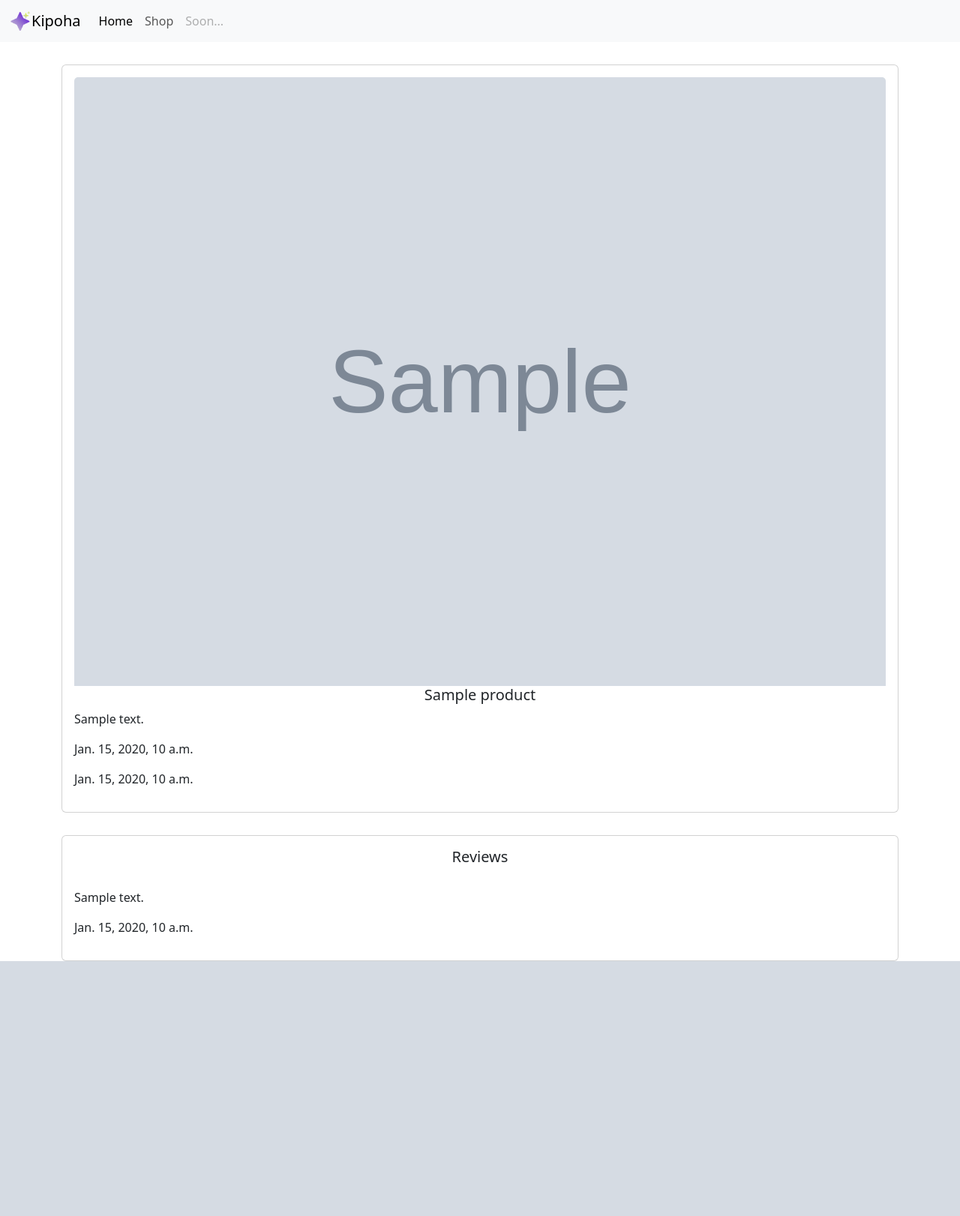
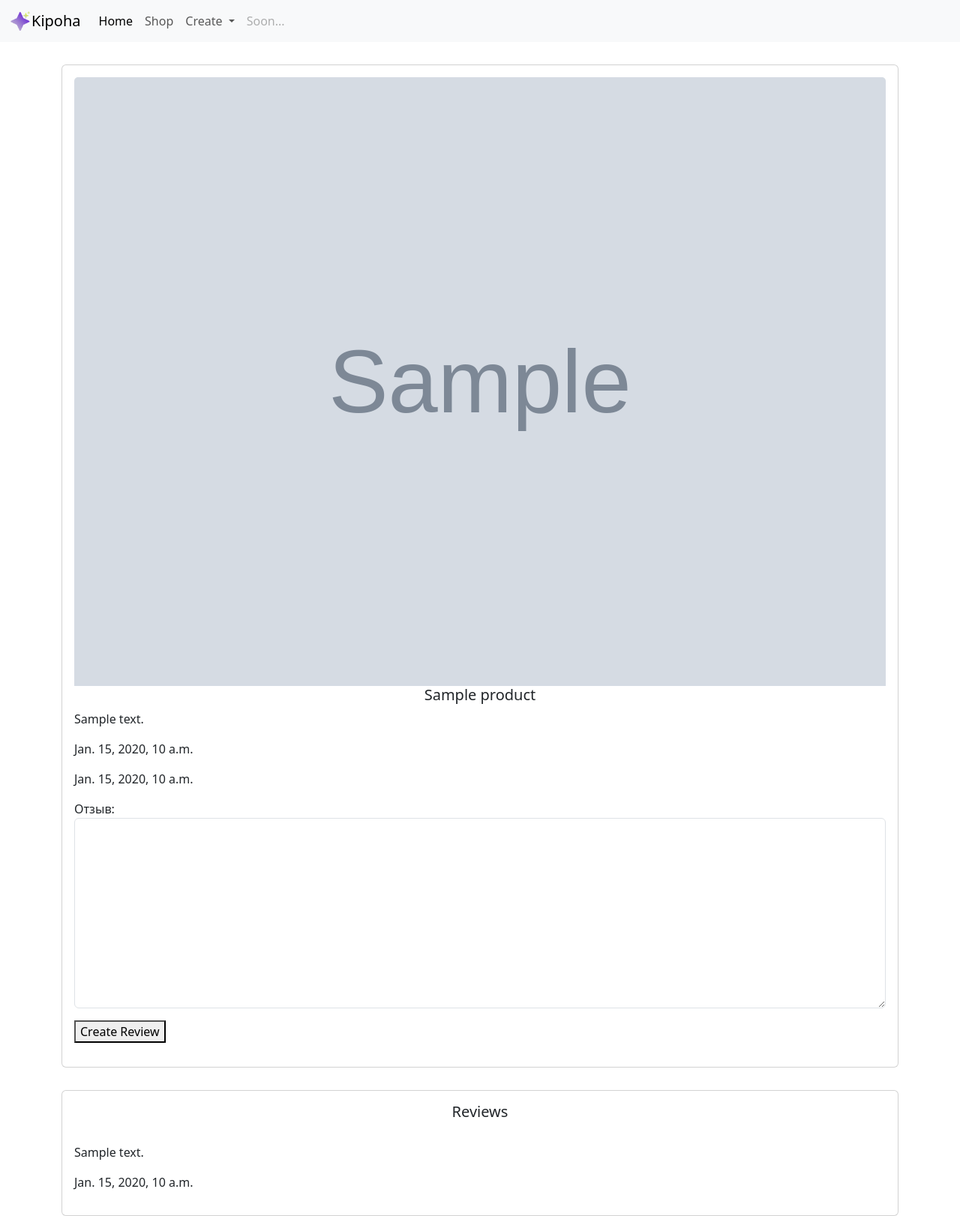
Before and after one commit to kipoha/backend_web_lesson, a Django app: page /categories/1/products/1/ in a window 1280 px wide. Shown: the whole page at 75% size. Before the commit the page ends 1282 px from the top, so only its background shows below. Run offline with Django 5.2, Linux system fonts and the light colour scheme; tables that the repository leaves empty hold one stand-in row (values such as "Sample post"); grey boxes marked "Sample" are stand-in pictures.

Commit message:
add form

```diff
--- /dev/null
+++ b/product/forms.py
@@ -0,0 +1,45 @@
+from typing import Any
+from django import forms
+from product.models import Category, Product, Review
+
+class CategoryForm(forms.ModelForm):
+    class Meta:
+        model = Category
+        fields = '__all__'
+
+        labels = {
+            'category_name': 'Имя категории',
+            'description': 'Описание',
+        }
+
+
+    def clean(self):
+        cleaned_data = super().clean()
+        return cleaned_data
+
+class ProductForm(forms.ModelForm):
+    class Meta:
+        model = Product
+        fields = '__all__'
+
+        labels = {
+            'product_name': 'Имя',
+            'description': 'Описание',
+            'image': 'Изображение',
+        }
+
+
+    def clean(self):
+        cleaned_data = super().clean()
+        return cleaned_data
+
+class ReviewForm(forms.ModelForm):
+    class Meta:
+        model = Review
+        fields = ['text']
+        labels = {
+            'text': 'Отзыв'
+        }
+        widgets = {
+            'text': forms.Textarea(attrs={'class': 'form-control'})
+        }
--- a/product/views.py
+++ b/product/views.py
@@ -1,7 +1,8 @@
-from django.shortcuts import render
+from django.shortcuts import render, redirect
 from django.http import HttpResponse
 import datetime
 from product.models import Product, Category, Review
+from product.forms import CategoryForm, ProductForm, ReviewForm
 
 # def hello(request):
 #     return HttpResponse('Hello! Its my project')
@@ -37,7 +38,61 @@ def category_view(request):
 def detail_product_view(request, category_id, product_id):
     if request.method == 'GET':
         try:
+            form = ReviewForm()
             product = Product.objects.get(id=product_id)
-            return render(request, 'products/detail_product.html', context={'product': product})
+            return render(request, 'products/detail_product.html', context={'product': product, 'form': form})
         except:
             return render(request, 'error/404.html')
+
+def create_category(request):
+    if request.method == 'GET':
+        form = CategoryForm()
+        return render(
+            request=request,
+            template_name='create/create.html',
+            context={"form": form}
+        )
+    elif request.method == 'POST':
+        form = CategoryForm(request.POST)
+        if not form.is_valid():
+            return render(
+                request=request,
+                template_name='create/create.html',
+                context={"form": form}
+        )
+        form.save()
+        return redirect('/categories/')
+
+def create_product(request):
+    if request.method == 'GET':
+        form = ProductForm()
+        return render(
+            request=request,
+            template_name='create/create.html',
+            context={"form": form}
+        )
+    elif request.method == 'POST':
+        form = ProductForm(request.POST, request.FILES)
+        if not form.is_valid():
+            return render(
+                request=request,
+                template_name='create/create.html',
+                context={"form": form}
+        )
+        form.save()
+        category_id = form.cleaned_data['category'].id
+        return redirect(f'/categories/{category_id}/products/')
+
+def create_review(request, category_id, product_id):
+    if request.method == 'POST':
+        form = ReviewForm(request.POST)
+        if not form.is_valid():
+            return render(
+                request=request,
+                template_name='products/detail_product.html',
+                context={'form': form}
+            )
+        review = form.save(commit=False)
+        review.product_id = product_id
+        review.save()
+        return redirect(f'/categories/{category_id}/products/{product_id}/')
--- a/shop/urls.py
+++ b/shop/urls.py
@@ -16,7 +16,7 @@ Including another URLconf
 """
 from django.contrib import admin
 from django.urls import path
-from product.views import products_view, main_view, category_view, detail_product_view
+from product.views import products_view, main_view, category_view, detail_product_view, create_category, create_product, create_review
 from django.conf import settings
 from django.conf.urls.static import static
 
@@ -26,9 +26,12 @@ urlpatterns = [
     # path('current_date/', current_date),
     # path('goodby/', goodby),
     path('', main_view),
-    path('categories/<int:category_id>/products/', products_view),
+    path("categories/<int:category_id>/products/", products_view),
     path("categories/", category_view),
-    path('categories/<int:category_id>/products/<int:product_id>/', detail_product_view),
+    path("categories/<int:category_id>/products/<int:product_id>/", detail_product_view),
+    path("categories/create/", create_category),
+    path("products/create/", create_product),
+    path("categories/<int:category_id>/products/<int:product_id>/review/", create_review)
     ]
 
 urlpatterns += static(settings.MEDIA_URL, document_root=settings.MEDIA_ROOT)
--- a/templates/components/navbar.html
+++ b/templates/components/navbar.html
@@ -23,17 +23,17 @@
           <li class="nav-item">
             <a class="nav-link" href="/categories">Shop</a>
           </li>
-          {% comment %} <li class="nav-item dropdown">
+          <li class="nav-item dropdown">
             <a class="nav-link dropdown-toggle" href="#" id="navbarDropdown" role="button" data-bs-toggle="dropdown" aria-expanded="false">
-              Dropdown
+              Create
             </a>
             <ul class="dropdown-menu" aria-labelledby="navbarDropdown">
-              <li><a class="dropdown-item" href="#">Action</a></li>
-              <li><a class="dropdown-item" href="#">Another action</a></li>
-              <li><hr class="dropdown-divider"></li>
-              <li><a class="dropdown-item" href="#">Something else here</a></li>
+              <li><a class="dropdown-item" href="/categories/create">Category</a></li>
+              <li><a class="dropdown-item" href="/products/create">Product</a></li>
+              {% comment %} <li><hr class="dropdown-divider"></li>
+              <li><a class="dropdown-item" href="#">Something else here</a></li> {% endcomment %}
             </ul>
-          </li> {% endcomment %}
+          </li>
           <li class="nav-item">
             <a class="nav-link disabled" href="#" tabindex="-1" aria-disabled="true">Soon...</a>
           </li>
--- a/templates/products/detail_product.html
+++ b/templates/products/detail_product.html
@@ -10,6 +10,11 @@
                 <p> {{ product.description }} </p>
                 <p> {{ product.updated }} </p>
                 <p>{{ product.created }}</p>
+                <form method="post" action="/categories/{{ product.category.id }}/products/{{ product.id }}/review/">
+                    {% csrf_token %}
+                    {{ form.as_p }}
+                    <button type="submit">Create Review</button>
+                </form>
             </div>
         </div>
         <div class="card" style="margin-top: 30px;">
```
Also changed, not shown: templates/create/create.html (added, +11 -0 lines).
